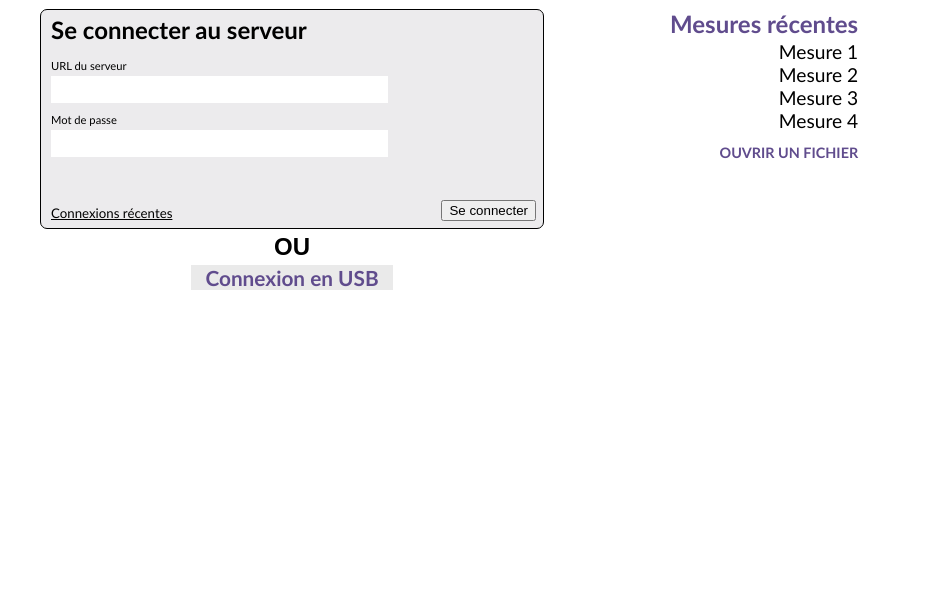
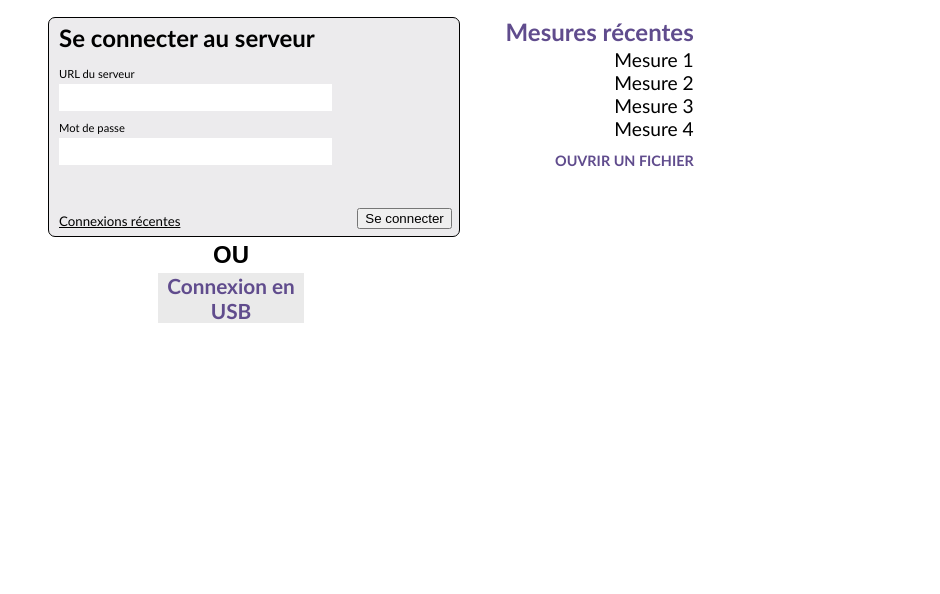
Before and after one commit to louneskmt/cosmix-desktop, an Electron app: page index.html in a window 900 px wide. Shown: the part 88-682 px from the top of the page, 940 px wide, since content can reach past the window. Drawn offline with Linux system fonts and the light colour scheme.

Commit message:
update accueil.css

```diff
--- a/main.js
+++ b/main.js
@@ -25,7 +25,7 @@ let splashWindow = null // Variable globale
 
 function createWindow () {
   // Create the browser window.
-  mainWindow = new BrowserWindow({width: 1000, height: 600, show: false})
+  mainWindow = new BrowserWindow({width: 900, height: 600, show: false})
 
   // and load the index.html of the app.
   mainWindow.loadURL(url.format({
--- a/styles/accueil.css
+++ b/styles/accueil.css
@@ -7,8 +7,7 @@ html, body{
     width: 100%;
     height: 100%;
 
-    margin: 5px 10px 10px 20px;
-    padding: 0;
+    padding: 5px 20px 10px 20px;
 
     font-family: "IBM Plex Sans", "Gill Sans";
 }
@@ -33,6 +32,7 @@ h2 {
 section {
     display: flex;
     flex-direction: row;
+    margin-right: 7%;
 }
 
 label {
@@ -50,13 +50,13 @@ label {
 }
 
 #connectionPanel {
-    width: 70%;
+    width: 60%;
 }
 #connectionBox {
     background-color: #ECEBED;
     position: relative;
 
-    width: 80%;
+    width: 90%;
     height: 220px;
     border: solid black 0.5px;
     border-radius: 7px;
@@ -116,6 +116,8 @@ button {
     display: flex;
     flex-direction: column;
     justify-content: right;
+    align-items: flex-end;
+    margin-right: 10px;
 }
 
 #recents h3 {
```
